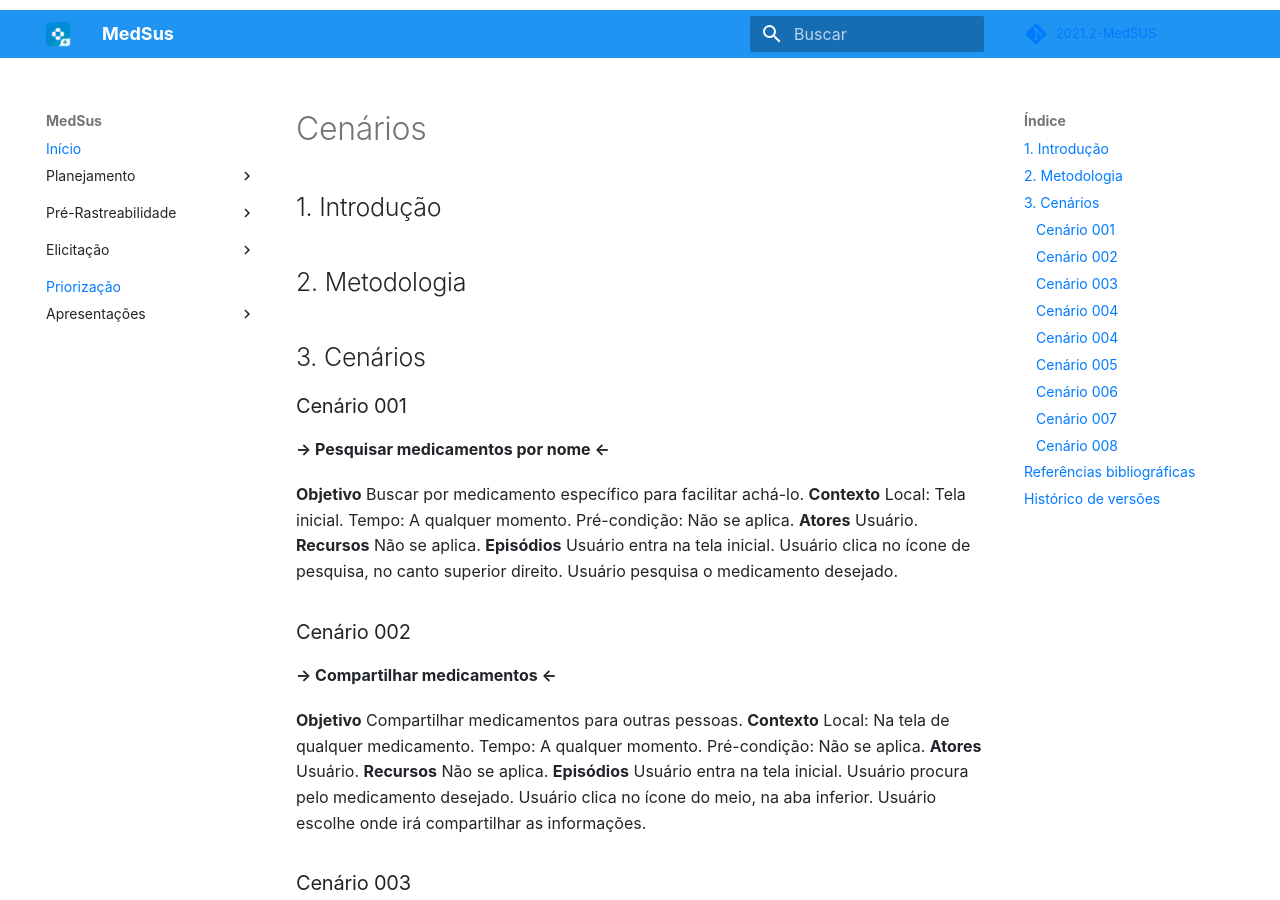
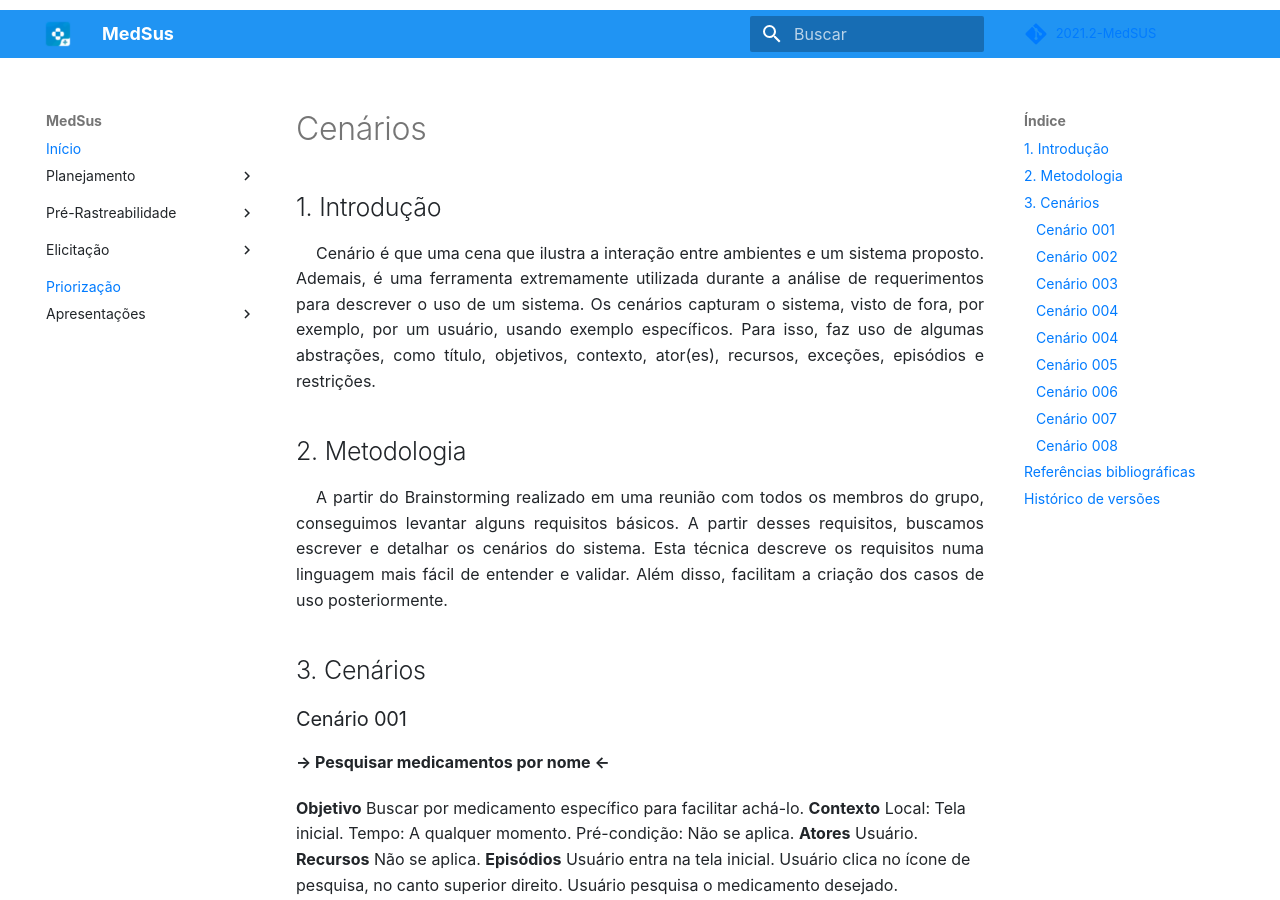
Before and after one commit to Requisitos-de-Software/2021.2-MedSUS, an MkDocs documentation site: the page built from docs/modeling/scenarios.md, in a window 1280 px wide and 900 px high. Built offline with MkDocs 1.6.1 and Material for MkDocs 9.7.7, drawn with Linux system fonts in a browser that asks for light colours; some web fonts are replaced; comment, search, counter and statistics services are not loaded; some of the changed text lies outside the part shown.

Commit message:
Adição de introdução e metodologia de cenários
#22

```diff
--- a/docs/modeling/scenarios.md
+++ b/docs/modeling/scenarios.md
@@ -2,13 +2,13 @@
 
 ## 1. Introdução
 <p style="text-indent: 20px; text-align: justify">
-
+Cenário é que uma cena que ilustra a interação entre ambientes e um sistema proposto. Ademais, é uma ferramenta extremamente utilizada durante a análise de requerimentos para descrever o uso de um sistema. Os cenários capturam o sistema, visto de fora, por exemplo, por um usuário, usando exemplo específicos. Para isso, faz uso de algumas abstrações, como título, objetivos, contexto, ator(es), recursos, exceções, episódios e restrições.
 </p>
 
 
 ## 2. Metodologia
 <p style="text-indent: 20px; text-align: justify">
-
+A partir do Brainstorming realizado em uma reunião com todos os membros do grupo, conseguimos levantar alguns requisitos básicos. A partir desses requisitos, buscamos escrever e detalhar os cenários do sistema. Esta técnica descreve os requisitos numa linguagem mais fácil de entender e validar. Além disso, facilitam a criação dos casos de uso posteriormente.
 </p>
 
 ## 3. Cenários
@@ -177,8 +177,8 @@ Usuário clica no meio da aba superior do aplicativo (Inclusão).
 
 ## Referências bibliográficas
 
-> Sommerville, I., Engenharia de software, 10ª ed., Editora Pearson, 2016.
-> Santos, V. G., Daher N., UTILIZAÇÃO DE STORYTELLING COMO FERRAMENTA DE AQUISIÇÃO DE REQUISITOS EM PROCESSO DE DESENVOLVIMENTO DE SOFTWARE APOIADOS EM MODELOS ÁGEIS: O USO APOIADO NO EXTREME PROGRAMMING, Belo Horizonte, 2008. 14 p., Artigo (Análise de Sistemas), e-tec UNI-BH
+> SERRANO, Milene; SERRANO, Maurício. Requisitos (Aula 10): Elicitação, Modelagem e Análise. 2022. Apresentação de Power Point. 35 slides. color. Disponível em: https://aprender3.unb.br/pluginfile.php/1668162/mod_resource/content/1/Aula%2010.pdf. Acesso em: 04 mar. 2022.
+>
 
 ## Histórico de versões
 
```
